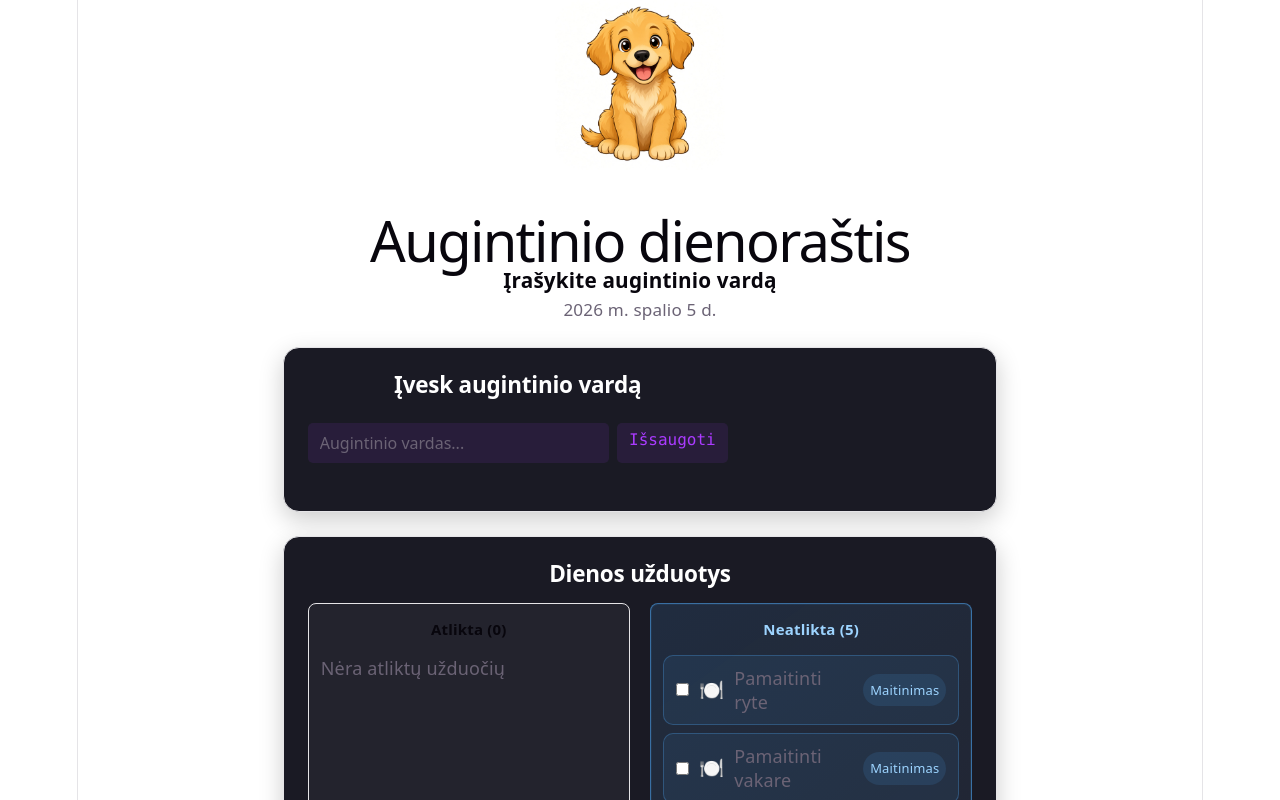
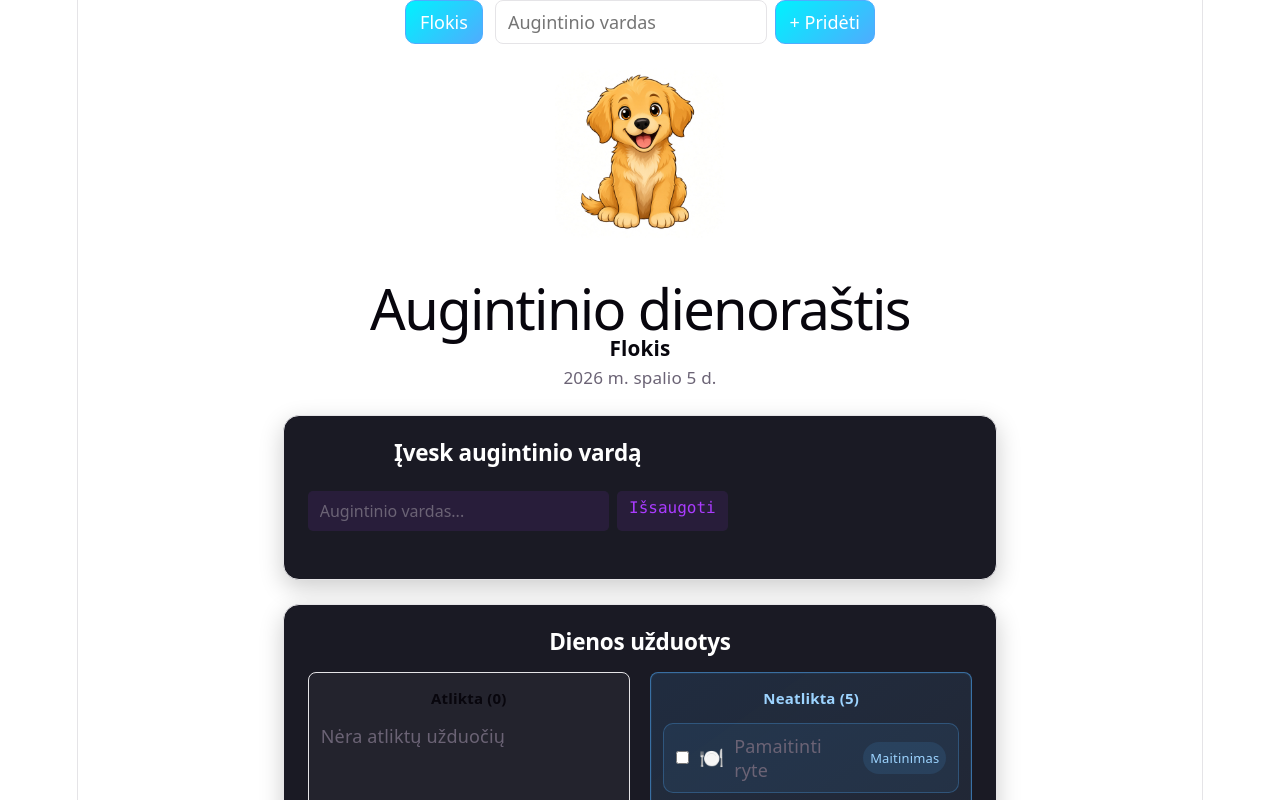
Before and after one commit to evelinapal/projektas, a React (Vite) app: page / in a window 1280 px wide. Shown: the top 800 px of the page. Built offline with nearby package versions, Linux system fonts and the light colour scheme.

Commit message:
Komponentu sujungimas

```diff
--- a/src/App.jsx
+++ b/src/App.jsx
@@ -1,6 +1,7 @@
 import { useState, useEffect } from 'react'
 import puppyLogo from './assets/puppy-logo.png'
 import DienosProgresas from './DienosProgresas'
+import AugintiniuNavigacija from './AugintiniuNavigacija'
 import NaujaUzduotis from './NaujaUzduotis'
 import './App.css'
 
@@ -73,7 +74,8 @@ function App() {
   const [pets, setPets] = useState(readStoredPets)
   const [activePetId, setActivePetId] = useState(readStoredActivePetId)
   const [tasksByPet, setTasksByPet] = useState(readStoredTasksByPet)
-  const tasks = tasksByPet[activePetId] ?? []
+  const tasks = tasksByPet[activePetId] || []
+  const activePet = pets.find((pet) => pet.id === activePetId)
   const today = new Intl.DateTimeFormat('lt-LT', {
     year: 'numeric',
     month: 'long',
@@ -142,6 +144,23 @@ function App() {
     }
   }
 
+  function handleAddPet(name) {
+    const trimmedName = name.trim()
+    if (!trimmedName) return
+
+    let id = globalThis.crypto?.randomUUID?.() ?? `${Date.now()}-${Math.random().toString(36).slice(2)}`
+    while (pets.some((pet) => pet.id === id)) {
+      id = `${Date.now()}-${Math.random().toString(36).slice(2)}`
+    }
+
+    setPets((prevPets) => [...prevPets, { id, name: trimmedName }])
+    setTasksByPet((prevTasksByPet) => ({
+      ...prevTasksByPet,
+      [id]: INITIAL_TASKS.map((task) => ({ ...task })),
+    }))
+    setActivePetId(id)
+  }
+
   function toggleTask(id) {
     setTasksByPet((prevTasksByPet) => ({
       ...prevTasksByPet,
@@ -196,6 +215,12 @@ function App() {
 
   return (
     <>
+      <AugintiniuNavigacija
+        pets={pets}
+        activePetId={activePetId}
+        onSelectPet={setActivePetId}
+        onAddPet={handleAddPet}
+      />
       <section id="center">
         <div className="hero">
           <img
@@ -210,7 +235,7 @@ function App() {
           <h1>Augintinio dienoraštis</h1>
           <div className="daily-greeting">
             <p className="daily-greeting-name">
-              {petName || 'Įrašykite augintinio vardą'}
+              {activePet?.name || 'Įrašykite augintinio vardą'}
             </p>
             <p className="daily-greeting-date">{today}</p>
           </div>
```
